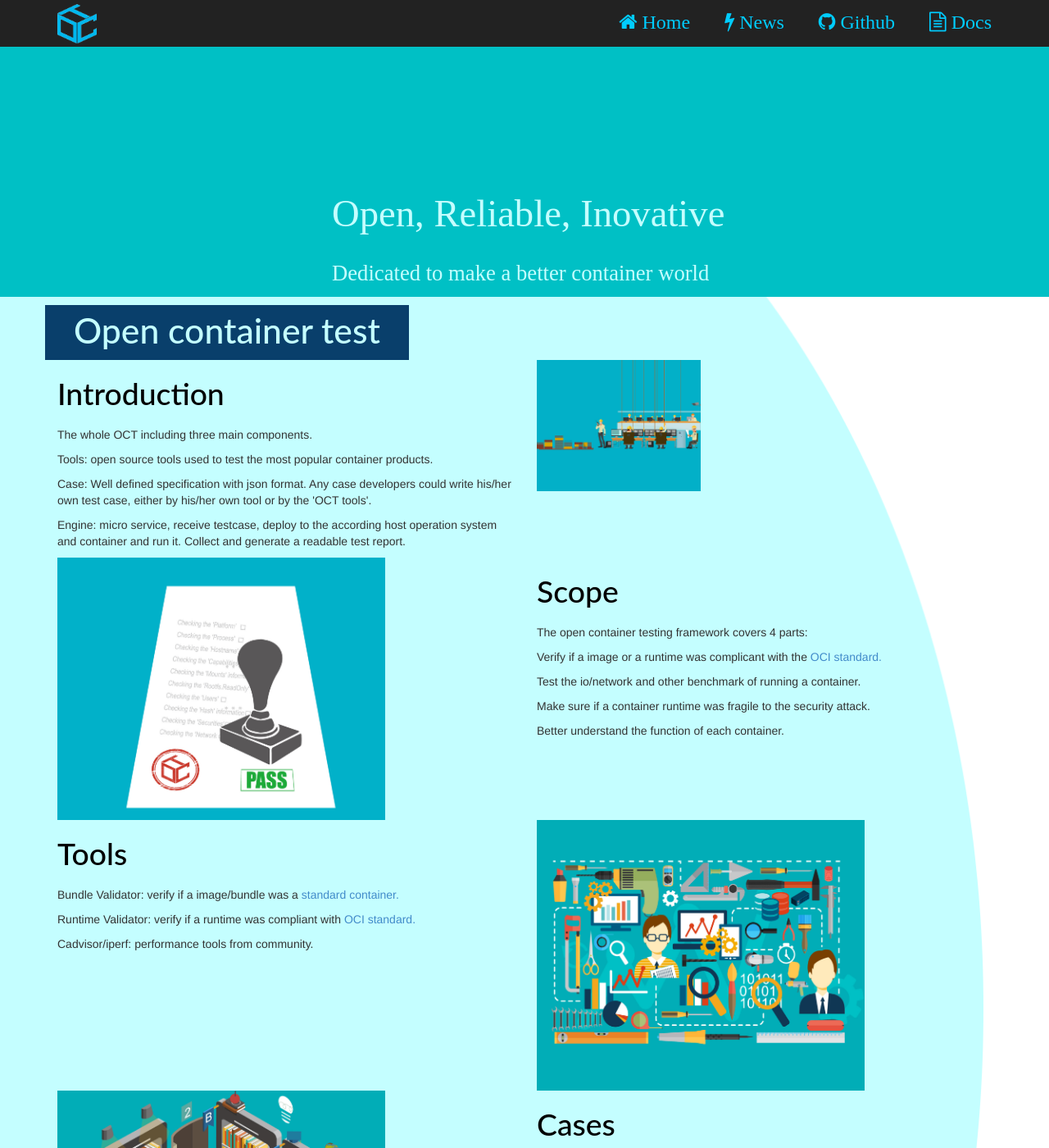
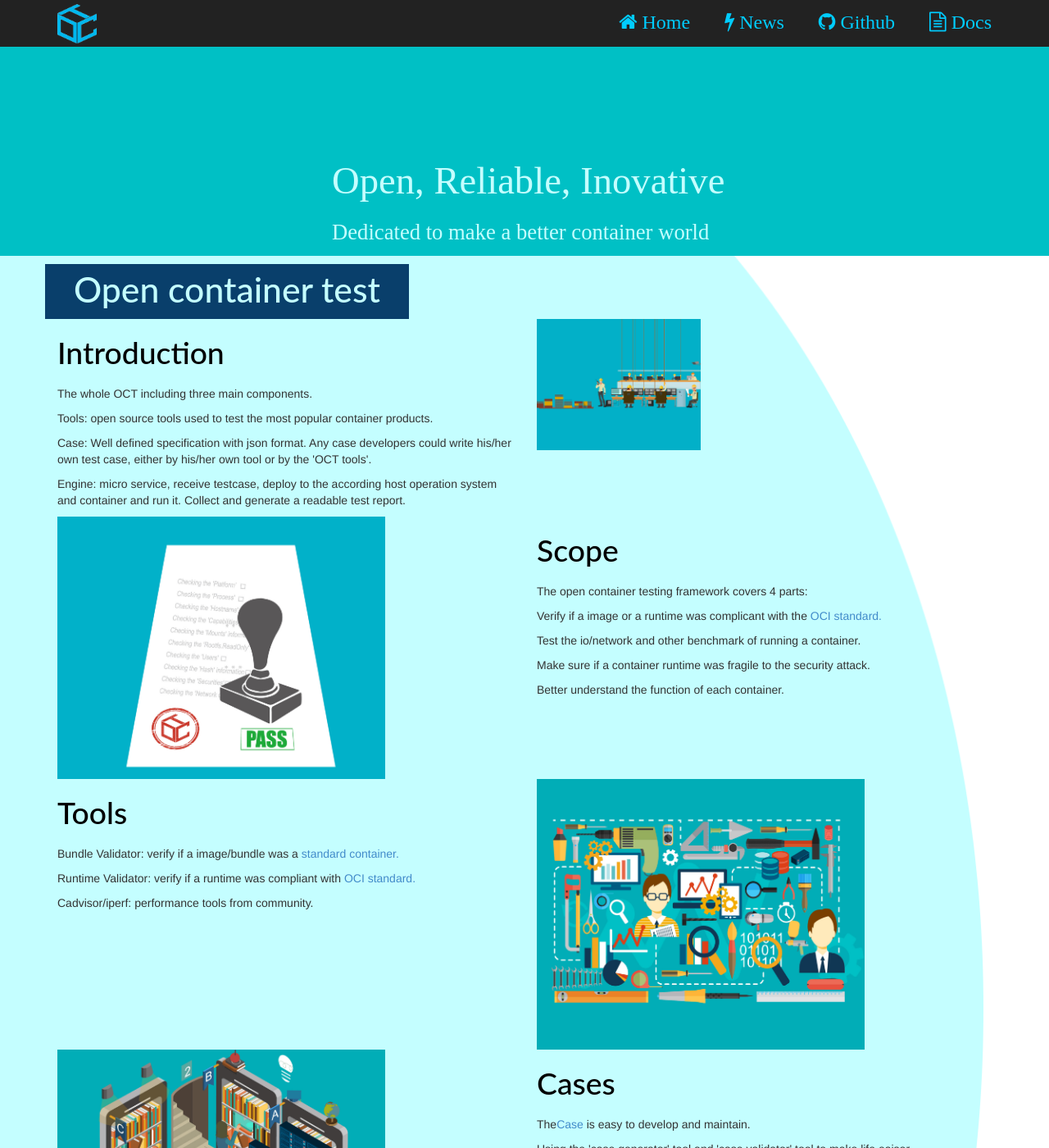
Before and after one commit to ociweb/ociweb.github.io, a Jekyll site: the page index.html, which Jekyll copies as it is, in a window 1280 px wide and 1400 px high. Shown: the whole window at 82% size. Built offline with Jekyll 4.4.1, drawn with Linux system fonts in a browser that asks for light colours; some web fonts are replaced.

Commit message:
Update style.css

```diff
--- a/assets/css/style.css
+++ b/assets/css/style.css
@@ -215,14 +215,14 @@ h3 {
   font-family:DokChampa;
   color:#c4feff;
   font-size:35pt;
-  margin-top:150px;
+  margin-top:110px;
   margin-left:350px;
 }
 .banner-little{
   font-family:DokChampa;
   color:#c4feff;
   font-size:20pt;
-  margin-top:20px;
+  margin-top:10px;
   margin-left:350px;
 }
 .footer .btn {
```
